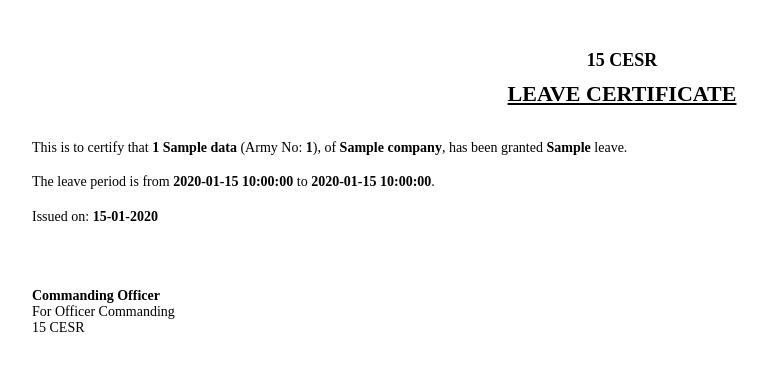
After one commit to CODINGPERSON2026/HRMS-FEB-02, a Flask app: template templates/leave_certificate.html in a window 1280 px wide. The commit adds this page. Shown: the top 371 px of the page, without its empty margins (18-785 px from the left). Run offline with Flask 3, Linux system fonts and the light colour scheme; the template is opened without the code that fills it: most values are stand-ins (such as "Sample title", 1, 10 or a date in 2020).

Commit message:
new_certificate

```diff
--- a/db_config.py
+++ b/db_config.py
@@ -4,7 +4,7 @@ from imports import *
 DB_CONFIG = {
     'host': 'localhost',
     'user': 'root',
-    'password': 'qaz123QAZ!@#',
+    'password': 'yawar@123',
     'database': 'hrms',
     'autocommit': True
 }
--- a/imports.py
+++ b/imports.py
@@ -9,6 +9,9 @@ from flask import (
     flash,
     make_response
 )
+
+from xhtml2pdf import pisa
+from io import BytesIO
 from middleware import require_login
 
 import mysql.connector
--- /dev/null
+++ b/templates/leave_certificate.html
@@ -0,0 +1,84 @@
+<!DOCTYPE html>
+<html>
+<head>
+  <style>
+    body {
+      font-family: "Times New Roman", serif;
+      margin: 50px;
+      font-size: 14px;
+    }
+
+    .header {
+      text-align: center;
+      margin-bottom: 30px;
+    }
+
+    .unit {
+      font-size: 18px;
+      font-weight: bold;
+      text-transform: uppercase;
+    }
+
+    .title {
+      font-size: 22px;
+      font-weight: bold;
+      margin-top: 10px;
+      text-decoration: underline;
+    }
+
+    .content p {
+      margin: 12px 0;
+      line-height: 1.6;
+      text-align: justify;
+    }
+
+    .highlight {
+      font-weight: bold;
+    }
+
+    .footer {
+      margin-top: 60px;
+    }
+  </style>
+</head>
+<body>
+
+<!-- HEADER -->
+<div class="header">
+  <div class="unit">15 CESR</div>
+  <div class="title">LEAVE CERTIFICATE</div>
+</div>
+
+<!-- CONTENT -->
+<div class="content">
+  <p>
+    This is to certify that <span class="highlight">{{ data.rank }} {{ data.name }}</span>
+    (Army No: <span class="highlight">{{ data.army_number }}</span>), of
+    <span class="highlight">{{ data.company }}</span>, has been granted
+    <span class="highlight">{{ data.leave_type }}</span> leave.
+  </p>
+
+  <p>
+    The leave period is from
+    <span class="highlight">{{ data.from_date }}</span>
+    to
+    <span class="highlight">{{ data.to_date }}</span>.
+  </p>
+
+  <p>
+    Issued on:
+    <span class="highlight">{{ issued_on.strftime('%d-%m-%Y') }}</span>
+  </p>
+</div>
+
+<!-- FOOTER -->
+<div class="footer">
+  <p>
+    <span class="highlight">Commanding Officer</span><br>
+    For Officer Commanding<br>
+    15 CESR
+  </p>
+</div>
+
+</body>
+</html>
```
Also changed, not shown: blueprints/apply_leave.py (+143 -19 lines), templates/apply_leave/apply_leave.html (+65 -10 lines).
